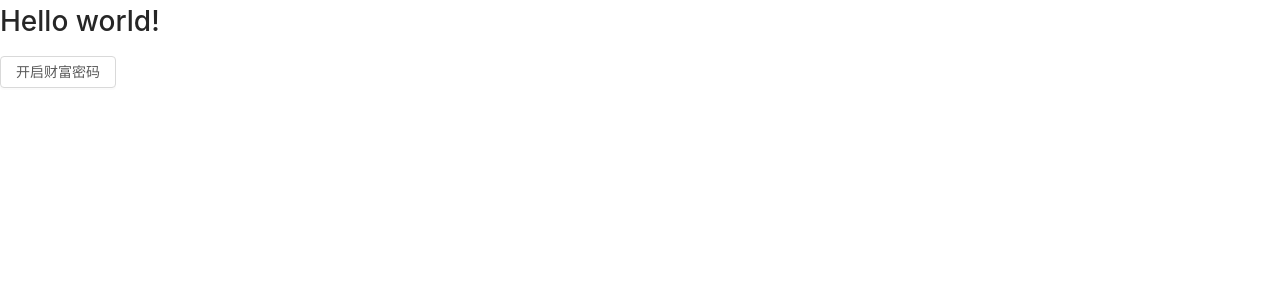
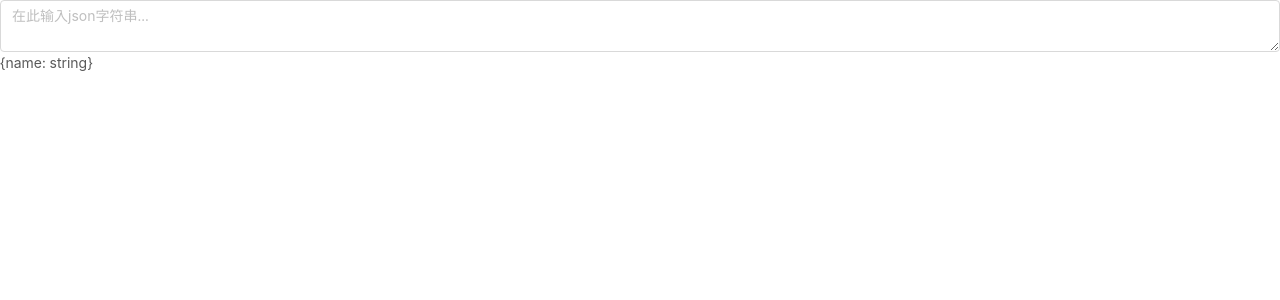
Before and after one commit to Demian1996/transform-json-to-ts, a React app: page / in a window 1280 px wide. Shown: the top 300 px of the page. Built offline with nearby package versions, Linux system fonts and the light colour scheme.

Commit message:
[feature][what]完成输入和输出的样式

```diff
--- /dev/null
+++ b/src/components/Output/index.less
@@ -0,0 +1,9 @@
+.container {
+  padding: 4px 11px;
+  color: rgba(0, 0, 0, 0.85);
+  font-size: 14px;
+  line-height: 1.5715;
+  background-color: #fff;
+  background-image: none;
+  border: 1px solid #d9d9d9;
+}
--- /dev/null
+++ b/src/components/Output/index.tsx
@@ -0,0 +1,14 @@
+import React, { FC } from 'react';
+import './index.less';
+
+interface Props {
+  jsonStr: string;
+  className?: string;
+  styleName?: string;
+}
+
+const Output: FC<Props> = ({ jsonStr, className }) => {
+  return <div styleName="container" className={className}>{jsonStr}</div>;
+};
+
+export default Output;
--- /dev/null
+++ b/src/components/Textarea/index.tsx
@@ -0,0 +1,16 @@
+import React, { FC } from 'react';
+import { Input } from 'antd';
+
+const { TextArea } = Input;
+
+interface Props {
+  jsonStr: string;
+  className?: string;
+  styleName?: string;
+}
+
+const Textarea: FC<Props> = ({ jsonStr, className }) => {
+  return <TextArea className={className} placeholder="在此输入json字符串..." />;
+};
+
+export default Textarea;
--- a/src/index.less
+++ b/src/index.less
@@ -1,3 +1,13 @@
-.container h1 {
-  color: skyblue;
+.container {
+  overflow: hidden;
+  .left {
+    width: 45%;
+    height: 500px;
+    float: left;
+  }
+  .right {
+    width: 45%;
+    height: 500px;
+    float: right;
+  }
 }
--- a/src/index.tsx
+++ b/src/index.tsx
@@ -1,19 +1,14 @@
 import React, { useEffect, useMemo } from 'react';
 import ReactDOM from 'react-dom';
-import { Button } from 'antd';
 import './index.less';
+import Textarea from './components/Textarea';
+import Output from './components/Output';
 
 function App() {
   return (
     <div styleName="container">
-      <h1>Hello world!</h1>
-      <Button
-        onClick={() => {
-          window.open('https://github.com/SugarTurboS');
-        }}
-      >
-        开启财富密码
-      </Button>
+      <Textarea jsonStr="123" styleName="left" />
+      <Output jsonStr="{name: string}" styleName="right" />
     </div>
   );
 }
```
